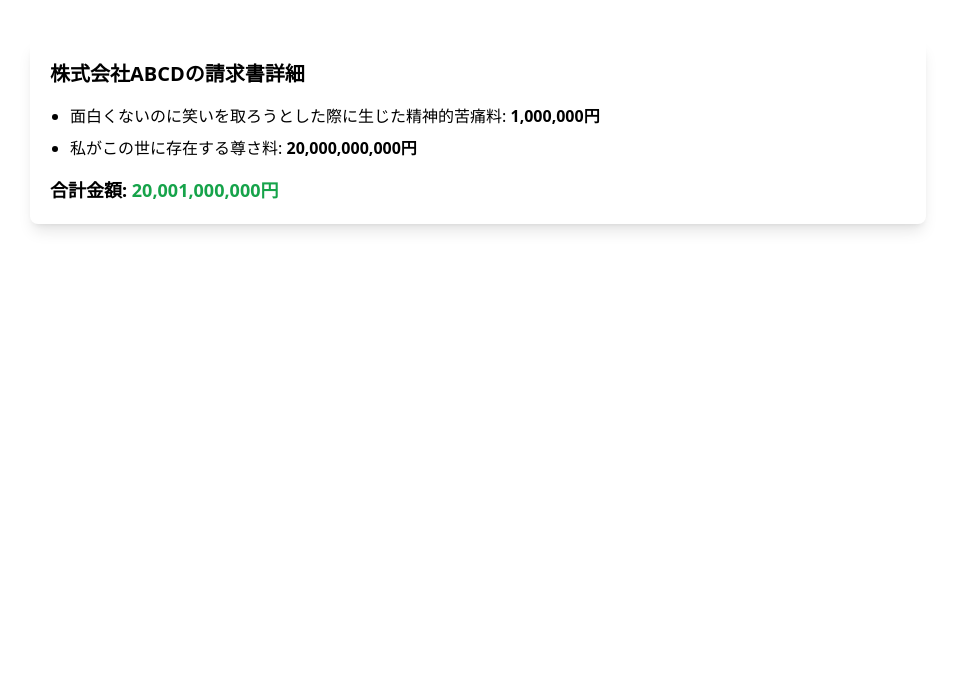
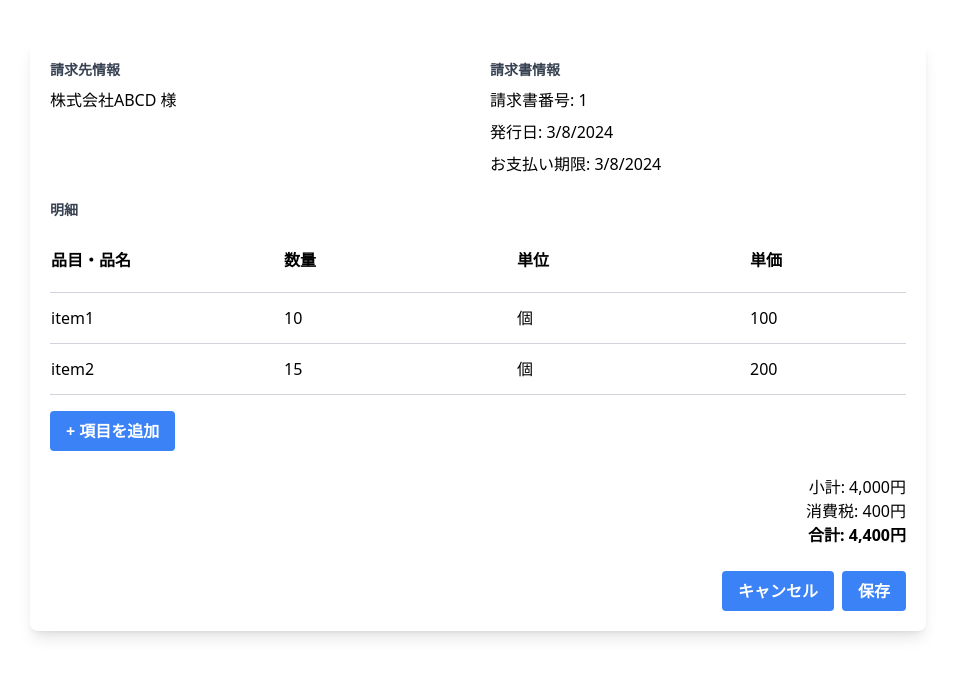
Before and after one commit to koooommmm/invoice-app, a React (Create React App) app in the folder frontend/: page /invoice/1 in a window 1280 px wide. Shown: the top 676 px of the page, without its empty margins (162-1117 px from the left). Built offline with nearby package versions, Linux system fonts and the light colour scheme.

Commit message:
update: 詳細ページを修正

```diff
--- a/frontend/src/components/InvoiceDetail.js
+++ b/frontend/src/components/InvoiceDetail.js
@@ -1,32 +1,200 @@
-import React from "react";
+import React, { useState } from "react";
 import { useParams } from "react-router-dom";
 import { invoices } from "../models/invoices";
 
 const InvoiceDetail = () => {
   let { invoiceId } = useParams();
-  const invoice = invoices.find((inv) => inv.id === parseInt(invoiceId, 10));
+  const invoiceData = invoices.find(
+    (inv) => inv.id === parseInt(invoiceId, 10)
+  );
+
+  // invoiceの状態をReactのstateで管理
+  const [invoice, setInvoice] = useState({
+    ...invoiceData,
+    items: [...invoiceData.items],
+  });
+
+  // 明細を追加する関数
+  const addInvoiceItem = () => {
+    const newItem = {
+      itemName: "",
+      quantity: 0,
+      unit: "",
+      unitPrice: 0,
+      taxRate: 0,
+    };
+    setInvoice({ ...invoice, items: [...invoice.items, newItem] });
+  };
+
+  // 明細の値が変更されたときに呼ばれる関数
+  const handleItemChange = (index, field, value) => {
+    const updatedItems = invoice.items.map((item, i) => {
+      if (i === index) {
+        const updatedValue =
+          field === "quantity" || field === "unitPrice" || field === "taxRate"
+            ? parseFloat(value) || 0 // 数値に変換、無効な入力は0にする
+            : value;
+        return { ...item, [field]: updatedValue };
+      }
+      return item;
+    });
+    setInvoice({ ...invoice, items: updatedItems });
+  };
+
+  // 各項目の金額を計算する関数
+  const calculateItemAmount = (quantity, unitPrice, taxRate) => {
+    return quantity * unitPrice * (1 + taxRate);
+  };
+
+  // 小計を計算
+  const getSubTotal = () => {
+    return invoice.items.reduce(
+      (acc, item) => acc + item.quantity * item.unitPrice,
+      0
+    );
+  };
+
+  // 税額を計算
+  const getTax = () => {
+    return invoice.items.reduce(
+      (acc, item) => acc + item.quantity * item.unitPrice * item.taxRate,
+      0
+    );
+  };
+
+  // 合計を計算
+  const getTotal = () => {
+    return getSubTotal() + getTax();
+  };
 
   return (
-    <div className="max-w-4xl mx-auto mt-10 p-5 shadow-lg rounded-lg">
-      <h1 className="text-xl font-bold mb-4">
-        {invoice.companyName}の請求書詳細
-      </h1>
-      <ul className="list-disc pl-5">
-        {invoice.items.map((item, index) => (
-          <li key={index} className="mb-2">
-            {item.itemName}:{" "}
-            <span className="font-semibold">
-              {item.amount.toLocaleString()}円
-            </span>
-          </li>
-        ))}
-      </ul>
-      <h2 className="text-lg font-bold mt-4">
-        合計金額:{" "}
-        <span className="text-green-600">
-          {invoice.getTotalAmount().toLocaleString()}円
-        </span>
-      </h2>
+    <div className="max-w-4xl mx-auto mt-10 p-5 bg-white shadow-lg rounded-lg">
+      {/* 請求書情報 */}
+      <div className="grid grid-cols-2 gap-6 mb-6">
+        <div>
+          <label className="block text-gray-700 text-sm font-bold mb-2">
+            請求先情報
+          </label>
+          <p className="mb-4">{invoice.companyName} 様</p>
+        </div>
+        <div>
+          <label className="block text-gray-700 text-sm font-bold mb-2">
+            請求書情報
+          </label>
+          <p className="mb-2">請求書番号: {invoice.id}</p>
+          <p className="mb-2">
+            発行日: {invoice.billingDate.toLocaleDateString()}
+          </p>
+          <p>お支払い期限: {invoice.dueDate.toLocaleDateString()}</p>
+        </div>
+      </div>
+
+      {/* 明細表 */}
+      <div className="mb-4">
+        <label className="block text-gray-700 text-sm font-bold mb-2">
+          明細
+        </label>
+        <div className="overflow-x-auto">
+          <table className="min-w-full bg-white">
+            <thead>
+              <tr className="w-full h-16 border-gray-300 border-b py-8">
+                <th className="text-left">品目・品名</th>
+                <th className="text-left">数量</th>
+                <th className="text-left">単位</th>
+                <th className="text-left">単価</th>
+                <th className="text-left">税率</th>
+                <th className="text-left">金額</th>
+              </tr>
+            </thead>
+            <tbody>
+              {invoice.items.map((item, index) => (
+                <tr key={index} className="h-12 border-gray-300 border-b">
+                  <td>
+                    <input
+                      type="text"
+                      value={item.itemName}
+                      onChange={(e) =>
+                        handleItemChange(index, "itemName", e.target.value)
+                      }
+                    />
+                  </td>
+                  <td>
+                    <input
+                      type="number"
+                      value={item.quantity}
+                      onChange={(e) =>
+                        handleItemChange(index, "quantity", e.target.value)
+                      }
+                    />
+                  </td>
+                  <td>
+                    <input
+                      type="text"
+                      value={item.unit}
+                      onChange={(e) =>
+                        handleItemChange(index, "unit", e.target.value)
+                      }
+                    />
+                  </td>
+                  <td>
+                    <input
+                      type="number"
+                      value={item.unitPrice}
+                      onChange={(e) =>
+                        handleItemChange(index, "unitPrice", e.target.value)
+                      }
+                    />
+                  </td>
+                  <td>
+                    <input
+                      type="number"
+                      value={item.taxRate}
+                      onChange={(e) =>
+                        handleItemChange(index, "taxRate", e.target.value)
+                      }
+                    />
+                  </td>
+                  <td>
+                    {calculateItemAmount(
+                      item.quantity,
+                      item.unitPrice,
+                      item.taxRate
+                    ).toLocaleString()}
+                    円
+                  </td>
+                </tr>
+              ))}
+            </tbody>
+          </table>
+          <button
+            onClick={addInvoiceItem}
+            className="mt-4 bg-blue-500 hover:bg-blue-700 text-white font-bold py-2 px-4 rounded"
+          >
+            + 項目を追加
+          </button>
+        </div>
+      </div>
+
+      {/* 合計金額 */}
+      <div className="flex justify-end mt-6">
+        <div className="w-1/3">
+          <p className="text-right">小計: {getSubTotal().toLocaleString()}円</p>
+          <p className="text-right">消費税: {getTax().toLocaleString()}円</p>
+          <p className="text-right font-bold">
+            合計: {getTotal().toLocaleString()}円
+          </p>
+        </div>
+      </div>
+
+      {/* アクションボタン */}
+      <div className="flex justify-end mt-6">
+        <button className="bg-blue-500 hover:bg-blue-700 text-white font-bold py-2 px-4 rounded mr-2">
+          キャンセル
+        </button>
+        <button className="bg-blue-500 hover:bg-blue-700 text-white font-bold py-2 px-4 rounded">
+          保存
+        </button>
+      </div>
     </div>
   );
 };
--- a/frontend/src/models/InvoiceItem.js
+++ b/frontend/src/models/InvoiceItem.js
@@ -1,6 +1,23 @@
 export default class InvoiceItem {
-  constructor(itemName, amount) {
-    this.itemName = itemName;
-    this.amount = amount;
+  constructor(itemName, quantity, unit, unitPrice, taxRate) {
+    this.itemName = itemName; // 品目名
+    this.quantity = quantity; // 数量
+    this.unit = unit; // 単位（例：個、kgなど）
+    this.unitPrice = unitPrice; // 単価
+    this.taxRate = taxRate; // 税率（例：0.1 = 10%）
+
+    // 金額を計算する
+    this.amount = this.calculateAmount();
+  }
+
+  // 金額（税込）を計算して切り上げるメソッド
+  calculateAmount() {
+    // 税抜き金額を計算
+    const netAmount = this.quantity * this.unitPrice;
+    // 税込み金額を計算
+    const grossAmount = netAmount + netAmount * this.taxRate;
+    // 税込金額を切り上げ
+    const roundedAmount = Math.ceil(grossAmount);
+    return roundedAmount;
   }
 }
--- a/frontend/src/models/invoices.js
+++ b/frontend/src/models/invoices.js
@@ -3,10 +3,11 @@ import InvoiceItem from "./InvoiceItem";
 
 export const invoices = [
   new Invoice(1, "株式会社ABCD", new Date(), new Date(), [
-    new InvoiceItem(
-      "面白くないのに笑いを取ろうとした際に生じた精神的苦痛料",
-      1000000
-    ),
-    new InvoiceItem("私がこの世に存在する尊さ料", 20000000000),
+    new InvoiceItem("item1", 10, "個", 100, 0.1),
+    new InvoiceItem("item2", 15, "個", 200, 0.1),
+  ]),
+  new Invoice(2, "株式会社EFGH", new Date(), new Date(), [
+    new InvoiceItem("item3", 20, "個", 100, 0.1),
+    new InvoiceItem("item4", 35, "個", 200, 0.1),
   ]),
 ];
```
